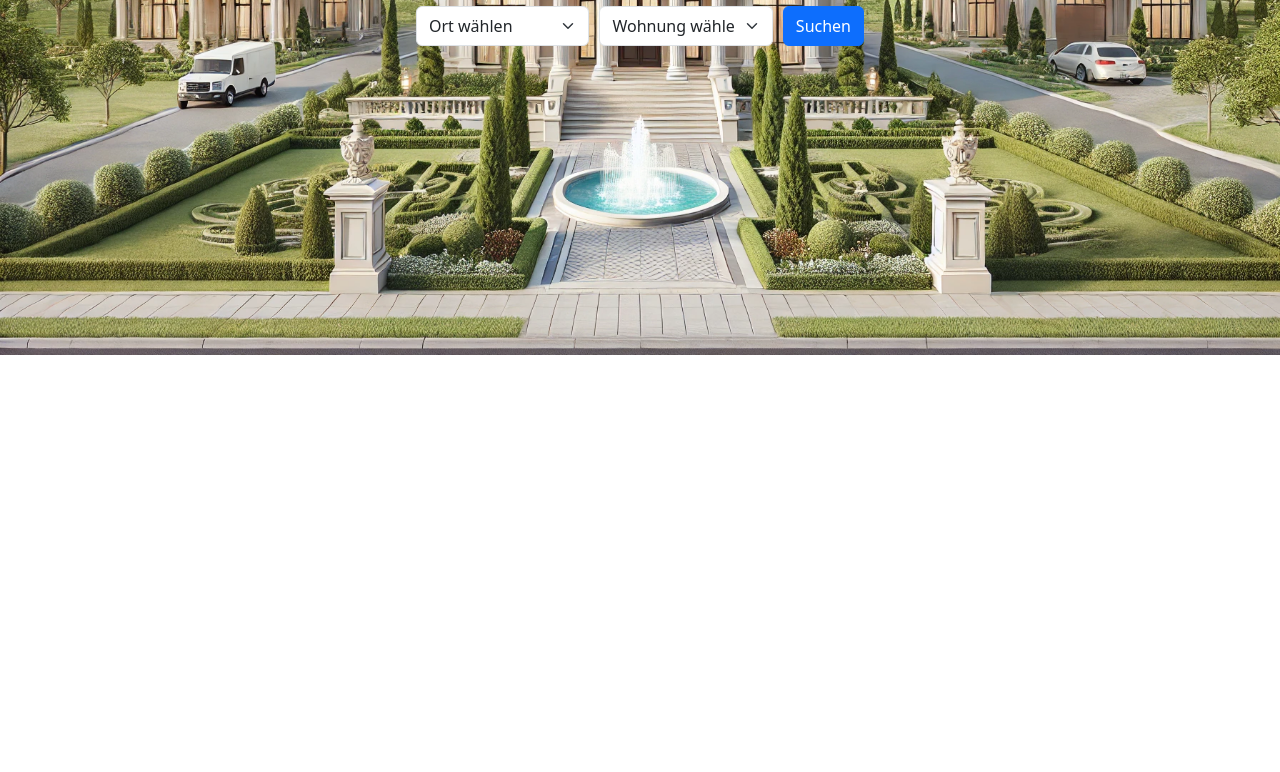
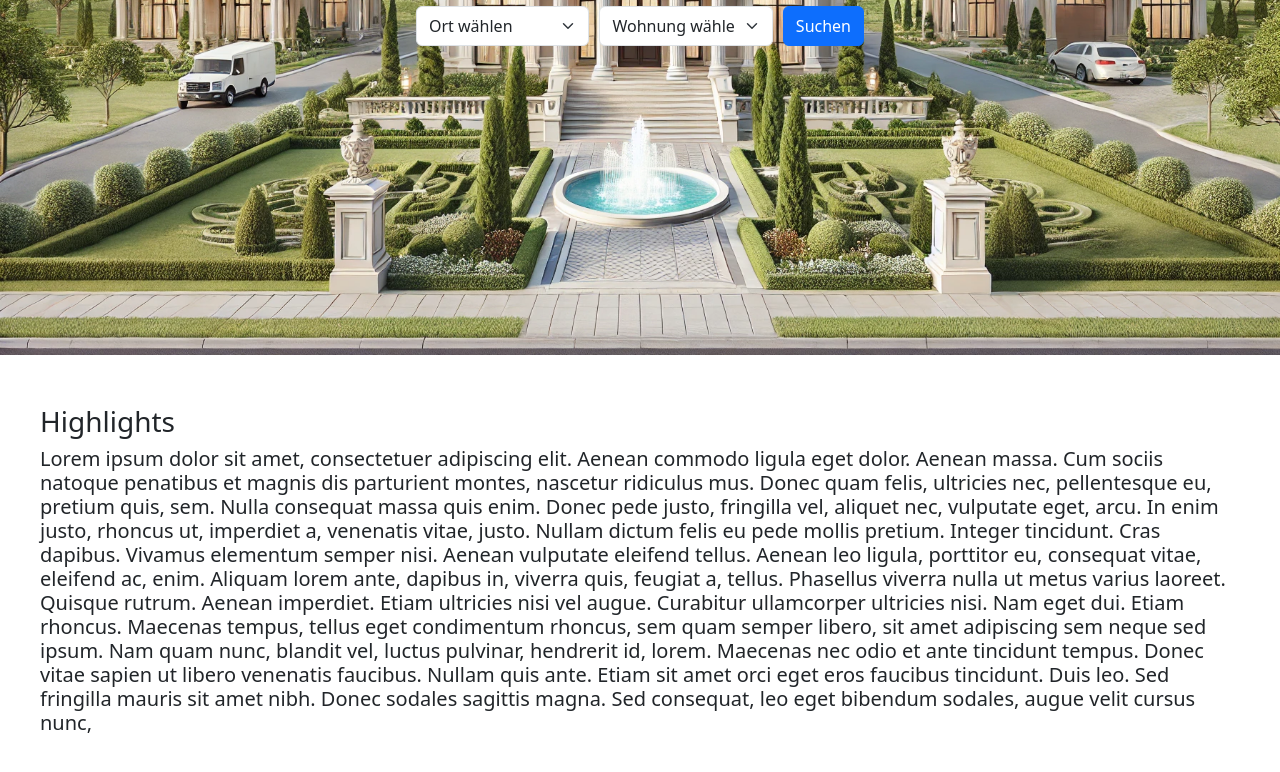
Before and after one commit to guidozimmer/RIVA-website, a plain HTML site: page index.html in a window 1280 px wide. Shown: the part 376-1148 px from the top of the page. Before the commit the page ends 800 px from the top, so only its background shows below. Drawn offline with nearby package versions, Linux system fonts and the light colour scheme.

Commit message:
add highlights section

```diff
--- a/index.html
+++ b/index.html
@@ -55,6 +55,13 @@
         </div>
     </div>
 
+
+    <div class="highlights">
+        <h3>Highlights</h3>
+        <h5>Lorem ipsum dolor sit amet, consectetuer adipiscing elit. Aenean commodo ligula eget dolor. Aenean massa. Cum sociis natoque penatibus et magnis dis parturient montes, nascetur ridiculus mus. Donec quam felis, ultricies nec, pellentesque eu, pretium quis, sem. Nulla consequat massa quis enim. Donec pede justo, fringilla vel, aliquet nec, vulputate eget, arcu. In enim justo, rhoncus ut, imperdiet a, venenatis vitae, justo. Nullam dictum felis eu pede mollis pretium. Integer tincidunt. Cras dapibus. Vivamus elementum semper nisi. Aenean vulputate eleifend tellus. Aenean leo ligula, porttitor eu, consequat vitae, eleifend ac, enim. Aliquam lorem ante, dapibus in, viverra quis, feugiat a, tellus. Phasellus viverra nulla ut metus varius laoreet. Quisque rutrum. Aenean imperdiet. Etiam ultricies nisi vel augue. Curabitur ullamcorper ultricies nisi. Nam eget dui. Etiam rhoncus. Maecenas tempus, tellus eget condimentum rhoncus, sem quam semper libero, sit amet adipiscing sem neque sed ipsum. Nam quam nunc, blandit vel, luctus pulvinar, hendrerit id, lorem. Maecenas nec odio et ante tincidunt tempus. Donec vitae sapien ut libero venenatis faucibus. Nullam quis ante. Etiam sit amet orci eget eros faucibus tincidunt. Duis leo. Sed fringilla mauris sit amet nibh. Donec sodales sagittis magna. Sed consequat, leo eget bibendum sodales, augue velit cursus nunc,
+        </h5>
+    </div>
+
     <!------------- scripts ------------->
     <!-- main.js -->
     <script src="main.js" defer></script>
--- a/style.css
+++ b/style.css
@@ -46,3 +46,7 @@
 .form-select {
     width: 100px;
 }
+
+.highlights {
+    margin: 50px 40px;
+}
```
